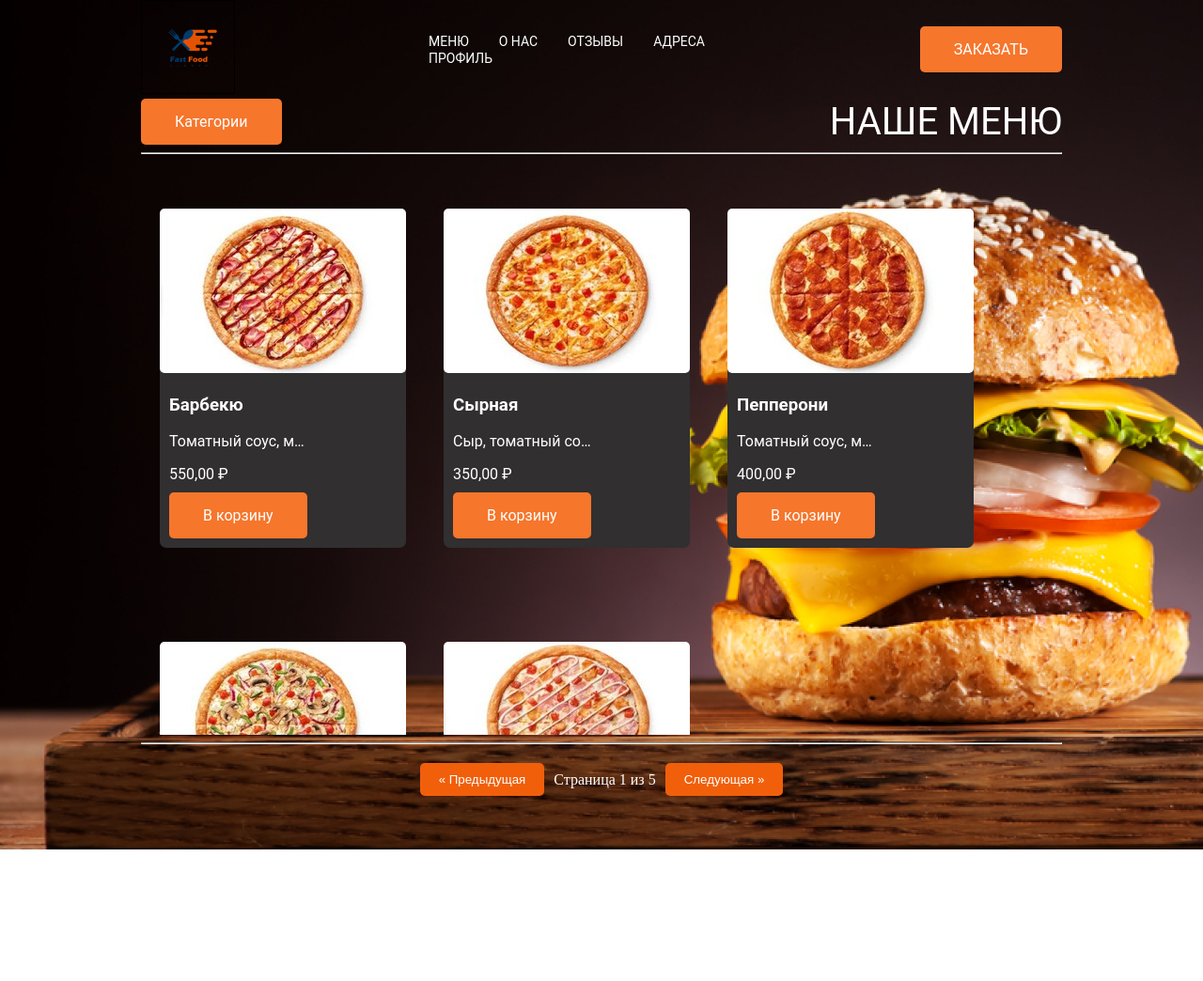
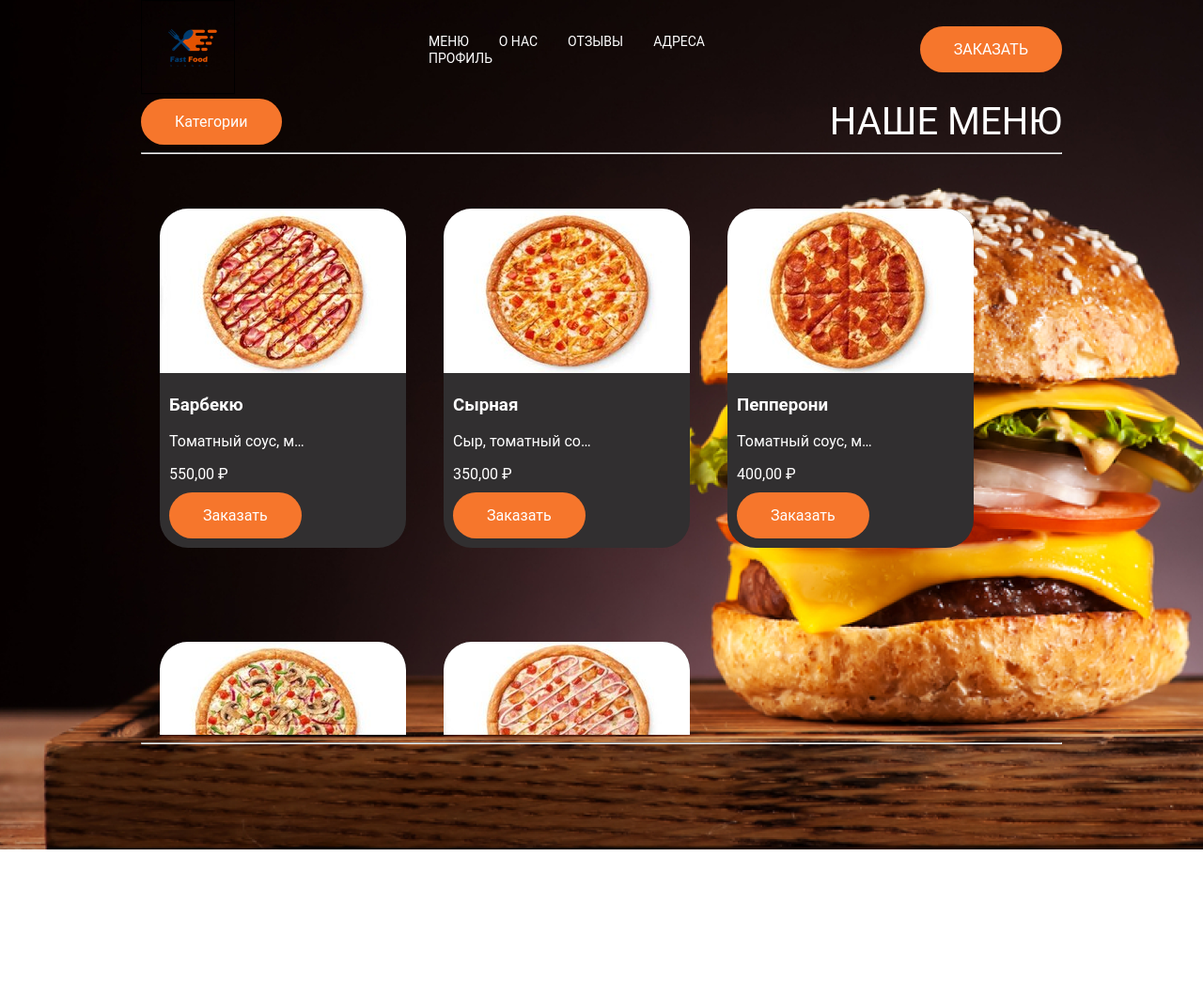
Before and after one commit to akorzun157/burger, a Django app: page /menu/category/picca/ in a window 1280 px wide. Shown: the top 1044 px of the page at 94% size. Run offline with Django 5.2, Linux system fonts and the light colour scheme; data comes from the database, SQL or seed files in the repository.

Commit message:
product cards have been made more round. also commented out the pagination and added text if the category is empty

```diff
--- a/menu/templates/menu/menu.html
+++ b/menu/templates/menu/menu.html
@@ -20,6 +20,7 @@
     </div>
     <hr>
     <div class="dishes-items">
+        {% if menu %}
             {% for product in menu %}
                 <div class="dish-item">
                     <a href="{% url 'menu:product' product.slug %}" class="dish-link">
@@ -28,20 +29,25 @@
                                 <img src='{{ product.image.url }}' class="card-img-top" alt="{{ product.name }}">
                             {% endif %}
                         </div>
-                    <h3 class="dish-title font-roboto">{{ product.name|truncatechars:15 }}</h3>
+                        <h3 class="dish-title font-roboto">{{ product.name|truncatechars:12 }}</h3>
                         <p class="dish-desc font-roboto">{{ product.description|truncatechars:17 }}</p>
                         <div class="dish-price font-roboto">{{ product.price }} ₽</div>
                     </a>
-                <button class="orange-btn orange-btn-marg-bl-10">В корзину</button>
+                    <button class="orange-btn orange-btn-marg-bl-10">Заказать</button>
                 </div>
             {% endfor %}
+        {% else %}
+        <div class="menu-is-none font-roboto">
+                К сожалению, в данной категории сейчас нет товаров
+        </div>
+        {% endif %}
     </div>
     <hr>
 </div>
 <!-- Пагинация -->
-<div class="pagination">
+<!-- <div class="pagination">
     <button class="page-btn" id="prev-page">« Предыдущая</button>
     <span id="page-info">Страница 1 из 5</span>
     <button class="page-btn" id="next-page">Следующая »</button>
-</div>
+</div> -->
 {% endblock %}
--- a/menu/templates/menu/product.html
+++ b/menu/templates/menu/product.html
@@ -17,7 +17,7 @@
         <p class="dish-desc font-roboto">{{ product.description}}</p>
         <div class="dish-price font-roboto">{{ product.price }} ₽</div>
         <button class="orange-btn orange-btn-marg-bl-10">В корзину</button>
-        <a href="{% url 'menu:menu' %}" class="orange-btn">Назад в каталог</a>
+        <a href="{% url 'menu:menu' %}" class="orange-btn">В меню</a>
     </div>
 </div>
 {% endblock %}
--- a/static/deps/css/style.css
+++ b/static/deps/css/style.css
@@ -43,7 +43,7 @@ header{
     font-size: 16px;
     background-color: #F6762C;
     padding: 15px 36px;
-    border-radius: 5px;
+    border-radius: 30px;
     border: none;
 }
 
--- a/static/deps/css/style_catalog.css
+++ b/static/deps/css/style_catalog.css
@@ -86,7 +86,7 @@
     width: 262px;
     height: auto;
     background-color: #312F30;
-    border-radius: 7px;
+    border-radius: 30px;
     margin: 50px 20px;
 }
 
@@ -97,7 +97,7 @@
 }
 
 .card-img-top{
-    border-radius: 5px;
+    border-radius: 30px 30px 0px 0px;
 }
 
 .dish-link{
@@ -130,7 +130,12 @@
     margin-bottom: 10px;
 }
 
-.pagination {
+.menu-is-none{
+    color: #fff;
+    font-size: 30px;
+}
+
+/* .pagination {
     display: flex;
     justify-content: center;
     align-items: center;
@@ -145,7 +150,7 @@
     margin: 0 10px;
     cursor: pointer;
     border-radius: 5px;
-}
+} */
 
 #page-info{
     color: #fff;
```
Lines whose indentation alone changed are shown as unchanged.
